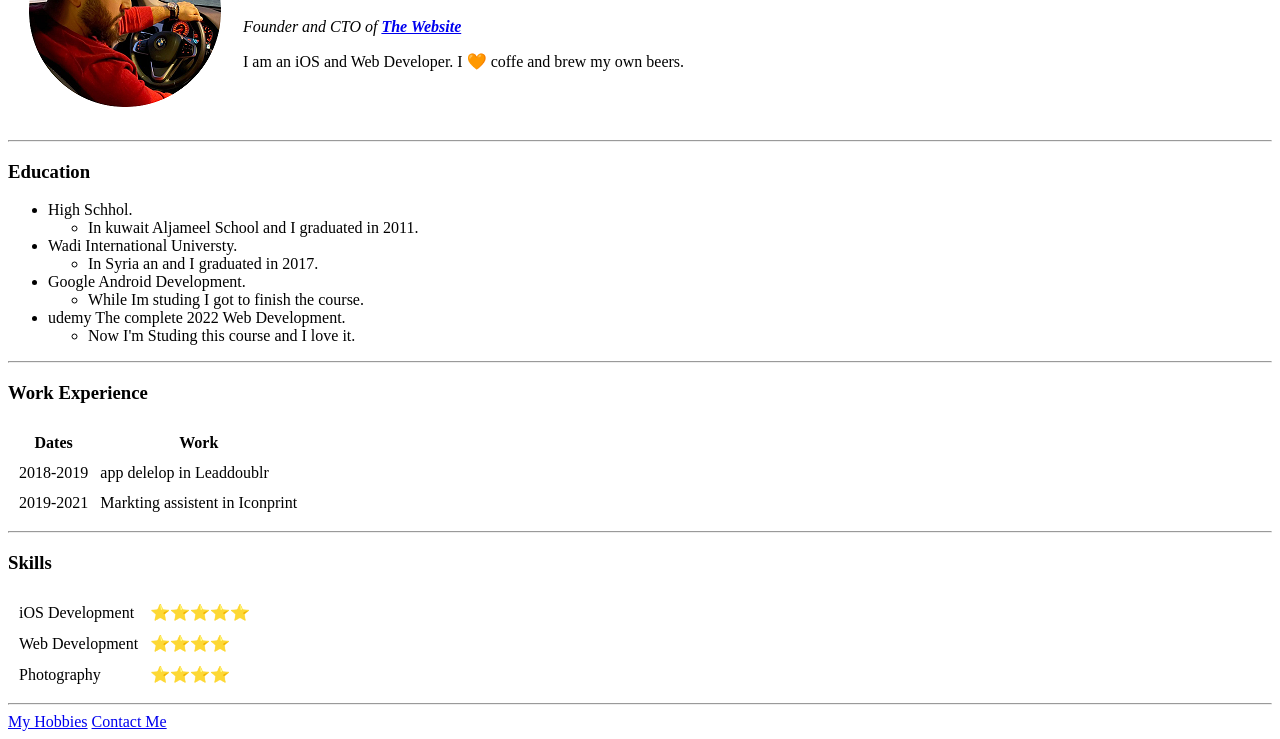
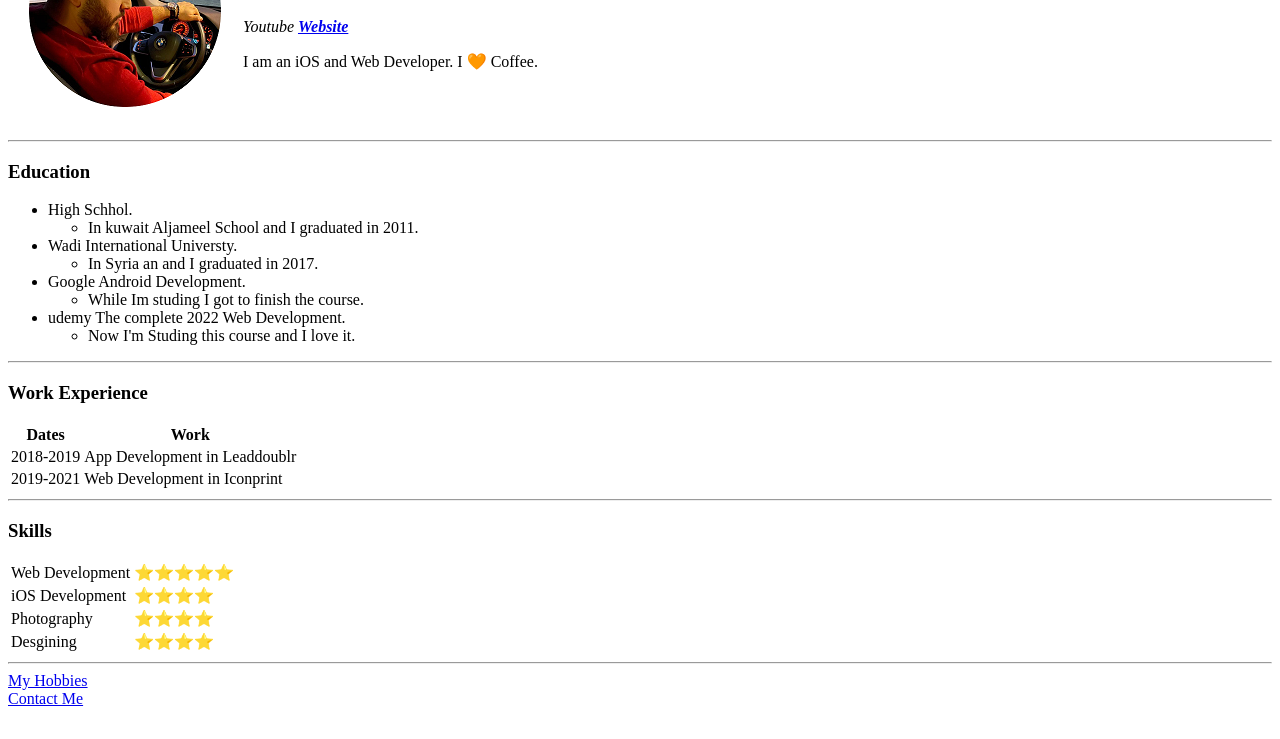
Before and after one commit to Rahjeh/CV, a plain HTML site: page index.html in a window 1280 px wide. Shown: the part 114-853 px from the top of the page. After the commit the page ends 830 px from the top, so only its background shows below. Drawn offline with Linux system fonts and the light colour scheme.

Commit message:
Update index.html

```diff
--- a/index.html
+++ b/index.html
@@ -1,9 +1,10 @@
 <!DOCTYPE html>
-<html lang="en" dir="ltr">
+<html>
 
 <head>
   <meta charset="utf-8">
   <title>Zain's Personal Site</title>
+  <link rel="stylesheet" href="css/styles.css">
 </head>
 
 <body>
@@ -12,11 +13,12 @@
       <td><img src="images/zain.png" alt="Zain profile picture"></td>
       <td>
         <h1>Zain Rahjeh</h1>
-        <p><em>Founder and CTO of <strong><a href="https://www.youtube.com/">The Website</a></strong></em></p>
-        <p>I am an iOS and Web Developer. I 🧡 coffe and brew my own beers.</p>
+        <p><em>Youtube <strong><a href="https://www.youtube.com/">Website</a></strong></em></p>
+        <p>I am an iOS and Web Developer. I 🧡 Coffee.</p>
       </td>
     </tr>
   </table>
+
 
   <hr>
   <h3>Education</h3>
@@ -40,7 +42,7 @@
   </ul>
   <hr>
   <h3>Work Experience</h3>
-  <table cellspacing="10">
+  <table>
     <thead>
       <tr>
         <th>Dates</th>
@@ -48,35 +50,41 @@
       </tr>
     </thead>
     <tbody>
+
+
       <tr>
         <td>2018-2019</td>
-        <td>app delelop in Leaddoublr</td>
+        <td>App Development in Leaddoublr</td>
       </tr>
       <tr>
         <td>2019-2021</td>
-        <td>Markting assistent in Iconprint</td>
+        <td>Web Development in Iconprint</td>
       </tr>
     </tbody>
   </table>
   <hr>
   <h3>Skills</h3>
-  <table cellspacing="10">
+  <table>
     <tr>
-      <td>iOS Development</td>
+      <td>Web Development</td>
       <td>⭐⭐⭐⭐⭐</td>
     </tr>
     <tr>
-      <td>Web Development</td>
+      <td>iOS Development</td>
       <td>⭐⭐⭐⭐</td>
     </tr>
     <tr>
       <td>Photography</td>
       <td>⭐⭐⭐⭐</td>
     </tr>
+    <tr>
+      <td>Desgining</td>
+      <td>⭐⭐⭐⭐</td>
+    </tr>
   </table>
-
   <hr>
   <a href="Hobbies.html">My Hobbies</a>
+  <br>
   <a href="contact-me.html">Contact Me</a>
 </body>
 
```
